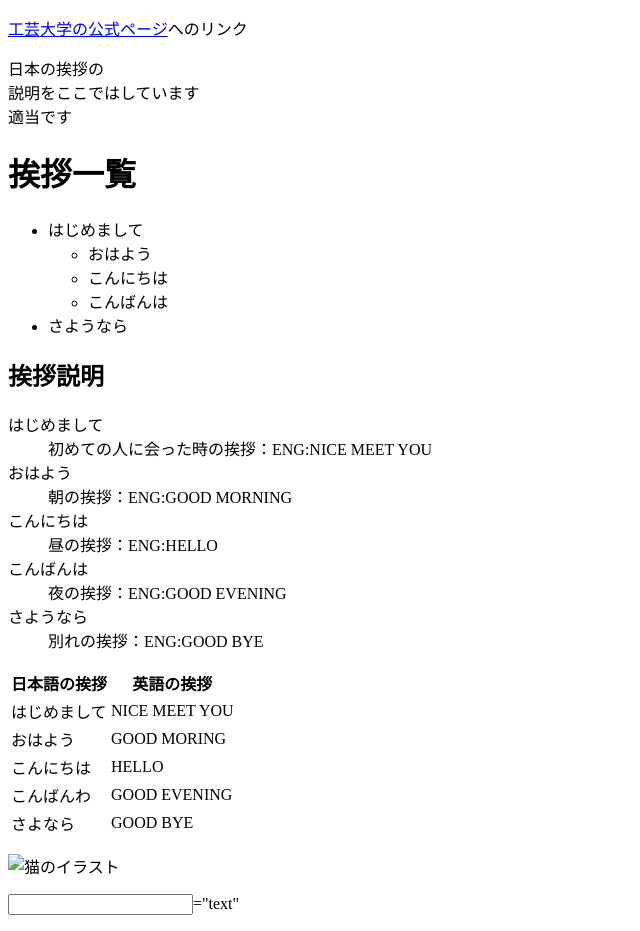
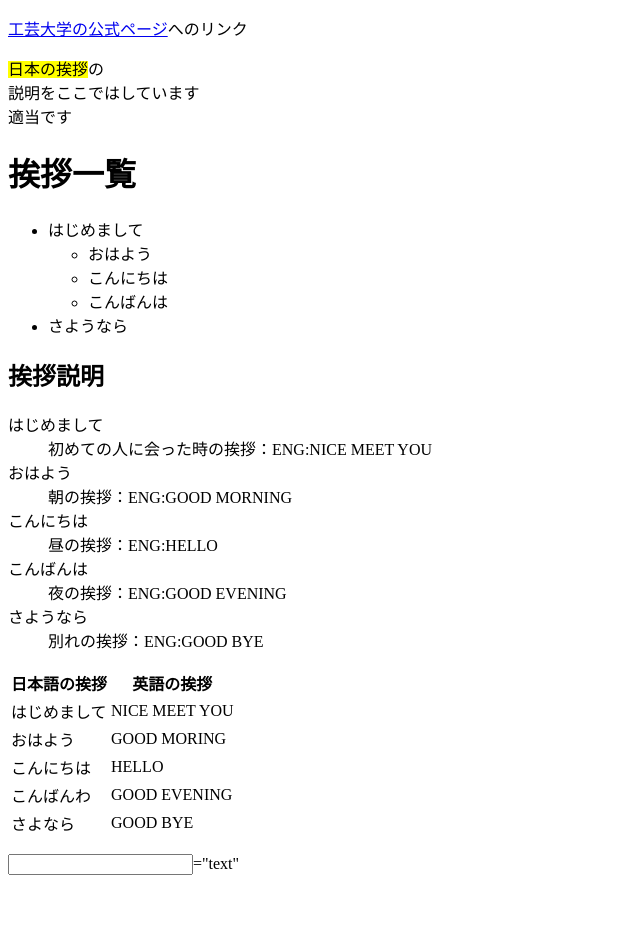
Before and after one commit to yurth131/web2-2, a plain HTML site: page index.html in a window 1280 px wide. Shown: the whole page, without its empty margins (0-640 px from the left). After the commit the page ends 891 px from the top, so only its background shows below. Drawn offline with Linux system fonts and the light colour scheme.

Commit message:
Update index.html

```diff
--- a/index.html
+++ b/index.html
@@ -1,13 +1,13 @@
 <!Doctype html>
-<html>
+<html　land="ja">
     <head>
         <meta charaset="utf-8"/>
-        <title><mark>日本のあいさつ</mark></title>
+        <title>日本のあいさつ</title>
     </head>
     <body>
         <p><a href="http://www.t-kougei.ac.jp/index.html">
         工芸大学の公式ページ</a>へのリンク</p>
-        <p>日本の挨拶の<br>説明をここではしています<br>適当です</p>
+        <p><mark>日本の挨拶</mark>の<br>説明をここではしています<br>適当です</p>
         <h1><strong>挨拶一覧</strong></h1>
         <ul>
             <li>はじめまして</li>
@@ -34,7 +34,7 @@
             <tr><td>こんばんわ</td><td>GOOD EVENING</td></tr>
             <tr><td>さよなら</td><td>GOOD BYE</td></tr>
         </table>
-        <p><img src="image/player.pmg"alt="猫のイラスト"/></p>
+        <p><ing src="https://github.com/yurth131/web2-2/blob/master/player.png?raw=true"alt="猫のイラスト"/></p>
         <form id="top" action="#" method="post">
             <p><input type>="text"</p>
 
```
